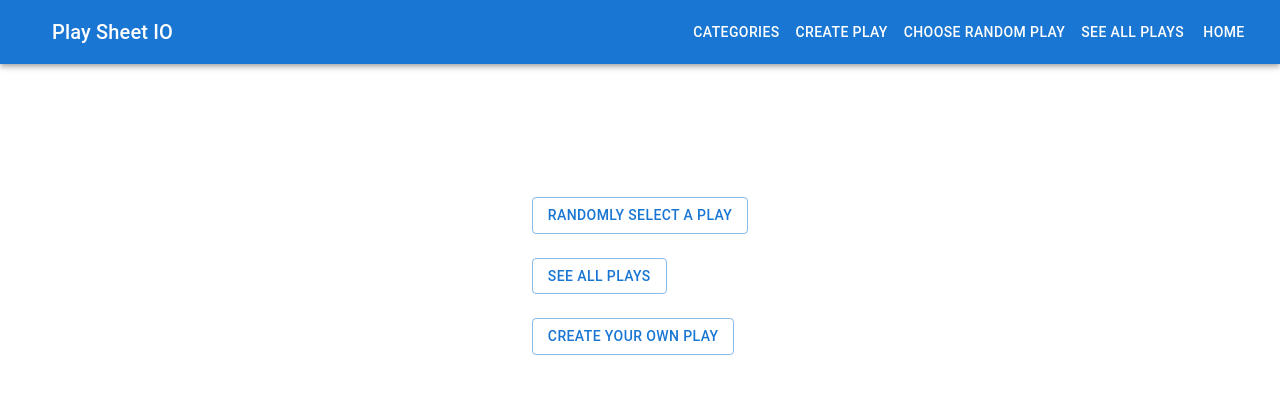
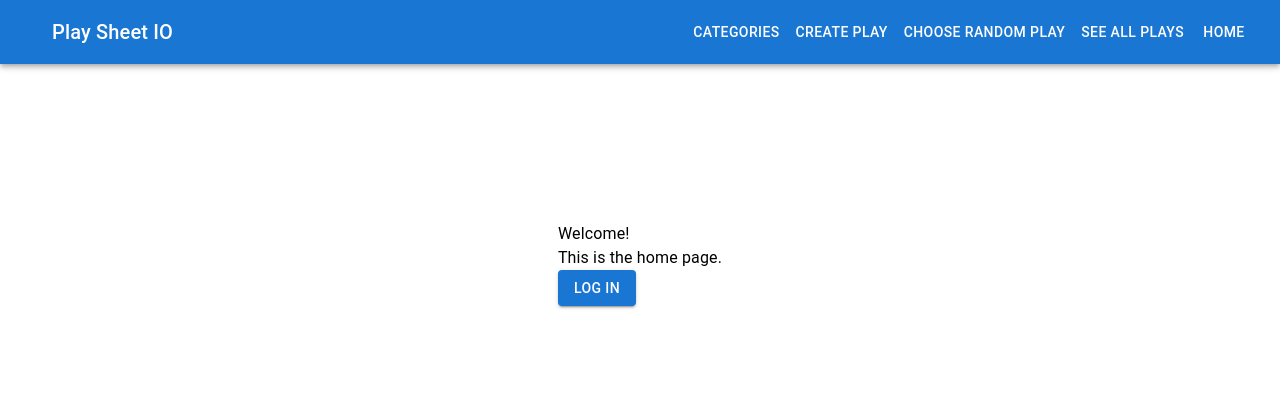
Before and after one commit to ocarvente/play-sheet-app, a React app in the folder client/: page / in a window 1280 px wide. Shown: the top 394 px of the page. Built offline with nearby package versions, Linux system fonts and the light colour scheme.

Commit message:
updating login page

```diff
--- a/client/src/components/App.jsx
+++ b/client/src/components/App.jsx
@@ -9,20 +9,25 @@ import CreatePlay from '../pages/CreatePlay.jsx';
 import EditPlay from '../pages/EditPlay.jsx';
 import PagesAppBar from './PagesAppBar.jsx'
 import CategoriesPage from '../pages/Categories.jsx';
-
+import HomePage from '../pages/HomePage.jsx'
+import Login from '../pages/Login.jsx';
 const App = () => {
 
+  const [loggedIn, setLoggedIn] = useState(false);
+  const [email, setEmail] = useState('');
   return (
     <BrowserRouter>
       <PagesAppBar/>
       <Routes>
-        <Route path="/" element={<Main/>}/>
+        <Route path="/" element={<HomePage email={email} loggedIn={loggedIn} setLoggedIn={setLoggedIn} />}/>
+        <Route path="/login" element={<Login setLoggedIn={setLoggedIn} setEmail={setEmail} />} />
         <Route path="/allplays" element={<AllPlays/>}/>
         <Route path="/play/:id" element={<PlayPage/>}/>
         <Route path="/random" element={<RandomPlay />}/>
         <Route path="/create" element={<CreatePlay />}/>
         <Route path="/edit/:id" element={<EditPlay />}/>
         <Route path="/categories" element={<CategoriesPage/>}/>
+
       </Routes>
     </BrowserRouter>
 
--- /dev/null
+++ b/client/src/pages/HomePage.jsx
@@ -0,0 +1,38 @@
+import Button from '@mui/material/Button';
+import Box from '@mui/material/Box';
+import Typography from '@mui/material/Typography';
+import Container from '@mui/material/Container'
+import { useNavigate } from 'react-router-dom'
+
+const HomePage = ({loggedIn, email}) => {
+  const navigate = useNavigate()
+  const handleClick = () => {
+    navigate(`/login`);
+
+  }
+  return (
+    <Container
+      sx={{display: "flex",
+      justifyContent:"center",
+      alignItems:"center",
+      minHeight:"50vh"}}
+    >
+      <Box>
+        <Typography>Welcome!</Typography>
+        <Typography>This is the home page. </Typography>
+        <Button
+          variant='contained'
+          onClick={handleClick}
+          >{loggedIn? 'Log Out': 'Log In'}</Button>
+        <Box>
+          <Typography>{loggedIn ? `your email is ${emai}`: '' }</Typography>
+        </Box>
+      </Box>
+    </Container>
+
+
+
+  )
+}
+
+export default HomePage;
--- /dev/null
+++ b/client/src/pages/Login.jsx
@@ -0,0 +1,7 @@
+const Login = () => {
+  return (
+    <div>hello world!</div>
+  )
+}
+
+export default Login;
```
